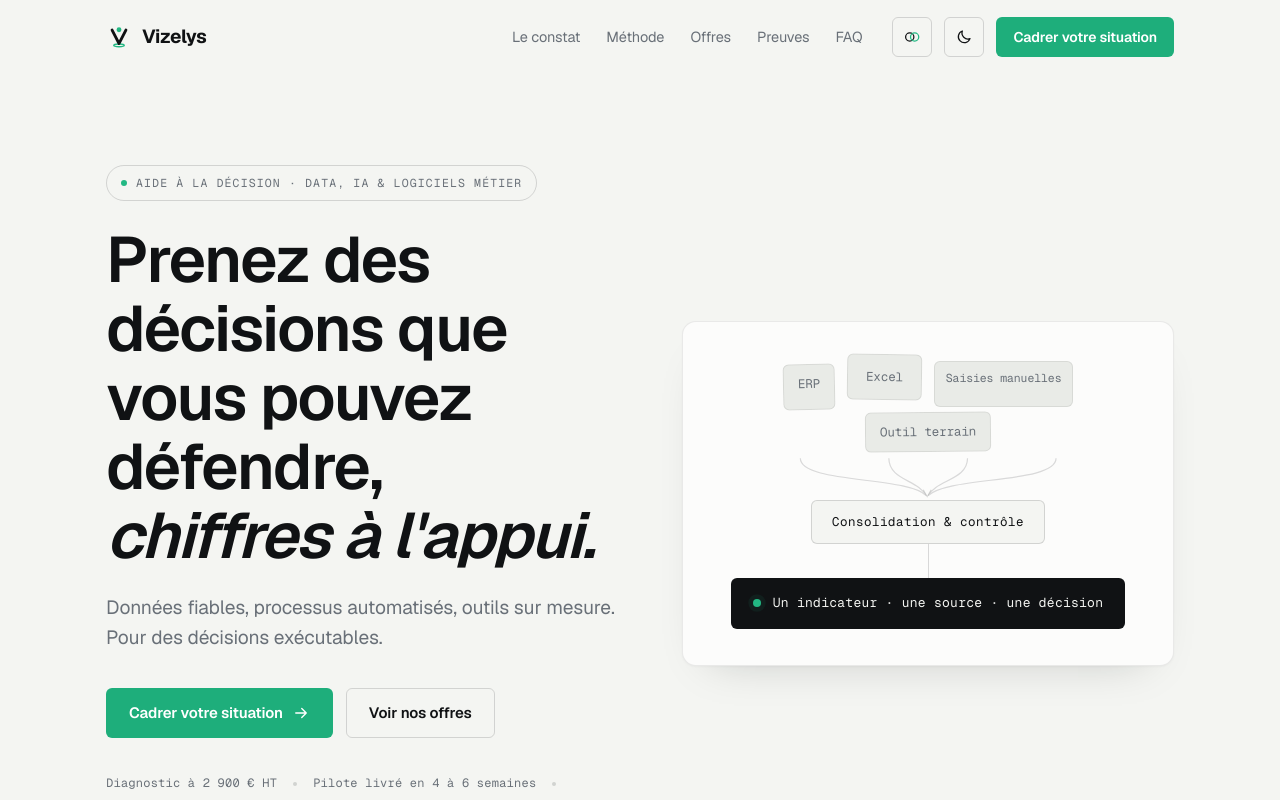
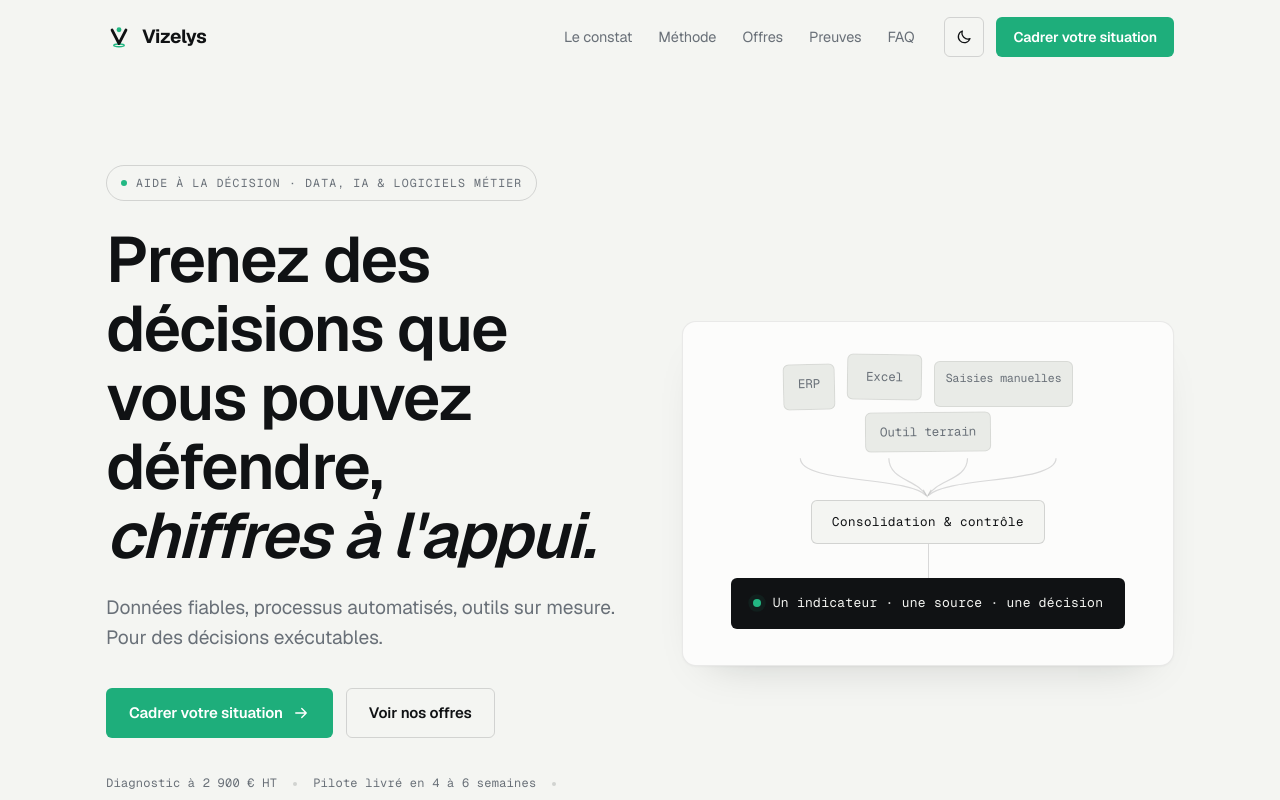
Before and after one commit to vizelys/vizelys-landing, a Next.js app: page / in a window 1280 px wide. Shown: the top 800 px of the page. Built offline with nearby package versions, Linux system fonts and the light colour scheme.

Commit message:
chore: supprime le toggle palette Heritage — design system Clarity uniquement

```diff
--- a/app/layout.jsx
+++ b/app/layout.jsx
@@ -38,8 +38,6 @@ export default function RootLayout({ children }) {
             __html: `(function(){try{
               var th=localStorage.getItem('vz-theme')||'light';
               document.documentElement.setAttribute('data-theme',th);
-              var pa=localStorage.getItem('vz-palette');
-              if(pa==='heritage')document.documentElement.setAttribute('data-palette','heritage');
             }catch(e){}})();`,
           }}
         />
--- a/components/Header.jsx
+++ b/components/Header.jsx
@@ -4,7 +4,7 @@ import BrandMark from './BrandMark'
 import { Icon } from '@/lib/icons'
 import { DC } from '@/lib/data'
 
-export default function Header({ theme, onToggleTheme, onOpenMenu, scrolled, palette, onTogglePalette }) {
+export default function Header({ theme, onToggleTheme, onOpenMenu, scrolled }) {
   return (
     <header className={`header ${scrolled ? 'scrolled' : ''}`}>
       <div className="wrap nav">
@@ -17,14 +17,6 @@ export default function Header({ theme, onToggleTheme, onOpenMenu, scrolled, pal
           ))}
         </nav>
         <div className="nav-actions">
-          <button
-            className="icon-btn"
-            onClick={onTogglePalette}
-            aria-label="Changer de palette"
-            title={palette === 'heritage' ? 'Palette Clarity (vert)' : 'Palette historique (navy/cyan)'}
-          >
-            <Icon name="palette" />
-          </button>
           <button className="icon-btn" onClick={onToggleTheme} aria-label="Changer de thème">
             <Icon name={theme === 'dark' ? 'sun' : 'moon'} />
           </button>
--- a/components/ThemeProvider.jsx
+++ b/components/ThemeProvider.jsx
@@ -17,30 +17,18 @@ import Footer from './Footer'
 
 export default function ThemeProvider() {
   const [theme, setTheme] = useState('light')
-  const [palette, setPalette] = useState('clarity')
   const [menuOpen, setMenuOpen] = useState(false)
   const [scrolled, setScrolled] = useState(false)
 
   useEffect(() => {
     const stored = localStorage.getItem('vz-theme') || 'light'
     setTheme(stored)
-    const storedPalette = localStorage.getItem('vz-palette') || 'clarity'
-    setPalette(storedPalette)
   }, [])
 
   useEffect(() => {
     document.documentElement.setAttribute('data-theme', theme)
     localStorage.setItem('vz-theme', theme)
   }, [theme])
-
-  useEffect(() => {
-    if (palette === 'heritage') {
-      document.documentElement.setAttribute('data-palette', 'heritage')
-    } else {
-      document.documentElement.removeAttribute('data-palette')
-    }
-    localStorage.setItem('vz-palette', palette)
-  }, [palette])
 
   useEffect(() => {
     const onScroll = () => setScrolled(window.scrollY > 24)
@@ -54,7 +42,6 @@ export default function ThemeProvider() {
   }, [menuOpen])
 
   const toggleTheme = () => setTheme((t) => (t === 'dark' ? 'light' : 'dark'))
-  const togglePalette = () => setPalette((p) => (p === 'heritage' ? 'clarity' : 'heritage'))
 
   return (
     <>
@@ -63,8 +50,6 @@ export default function ThemeProvider() {
         onToggleTheme={toggleTheme}
         onOpenMenu={() => setMenuOpen(true)}
         scrolled={scrolled}
-        palette={palette}
-        onTogglePalette={togglePalette}
       />
       <MobileMenu
         open={menuOpen}
```
